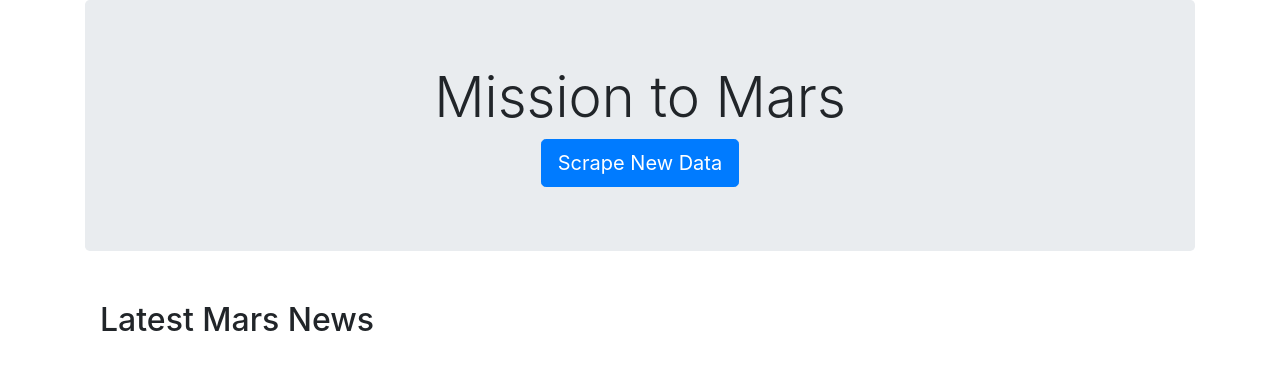
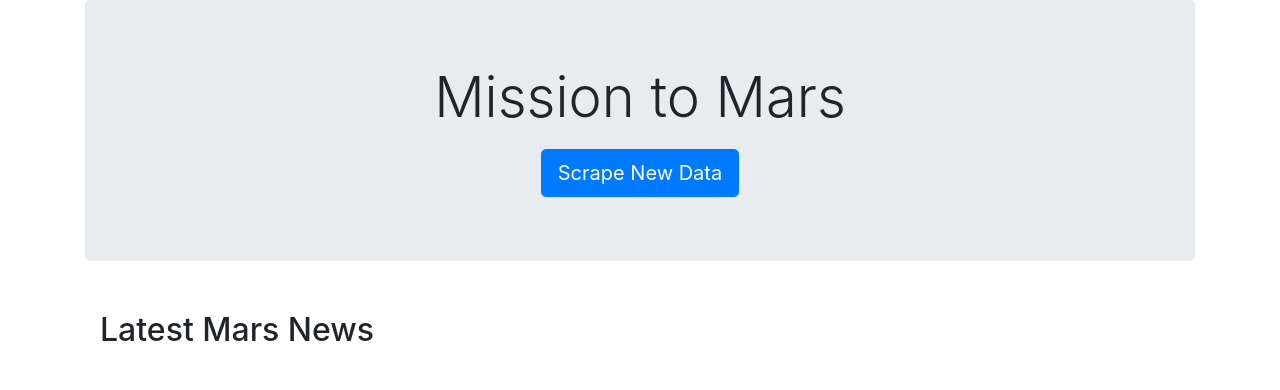
Before and after one commit to tabercwebb/Web_Scraping_Challenge_TCW, a Flask app: page / in a window 1280 px wide. Shown: the top 390 px of the page. Run offline with Flask 2, Linux system fonts and the light colour scheme; data that the repository does not hold is empty; some libraries are stand-ins or nearby versions.

Commit message:
Updated index.html file

```diff
--- a/Templates/index.html
+++ b/Templates/index.html
@@ -13,7 +13,7 @@
     <div class="container">
       <div class="jumbotron text-center">
           <h1 class="display-4">Mission to Mars</h1>
-          <a class="btn btn-primary btn-lg" href="/scrape" role="button">Scrape New Data</a>
+          <a class="btn btn-primary btn-lg" style="margin-top: 10px" href="/scrape" role="button">Scrape New Data</a>
       </div>
 
       <div class="container">
```
